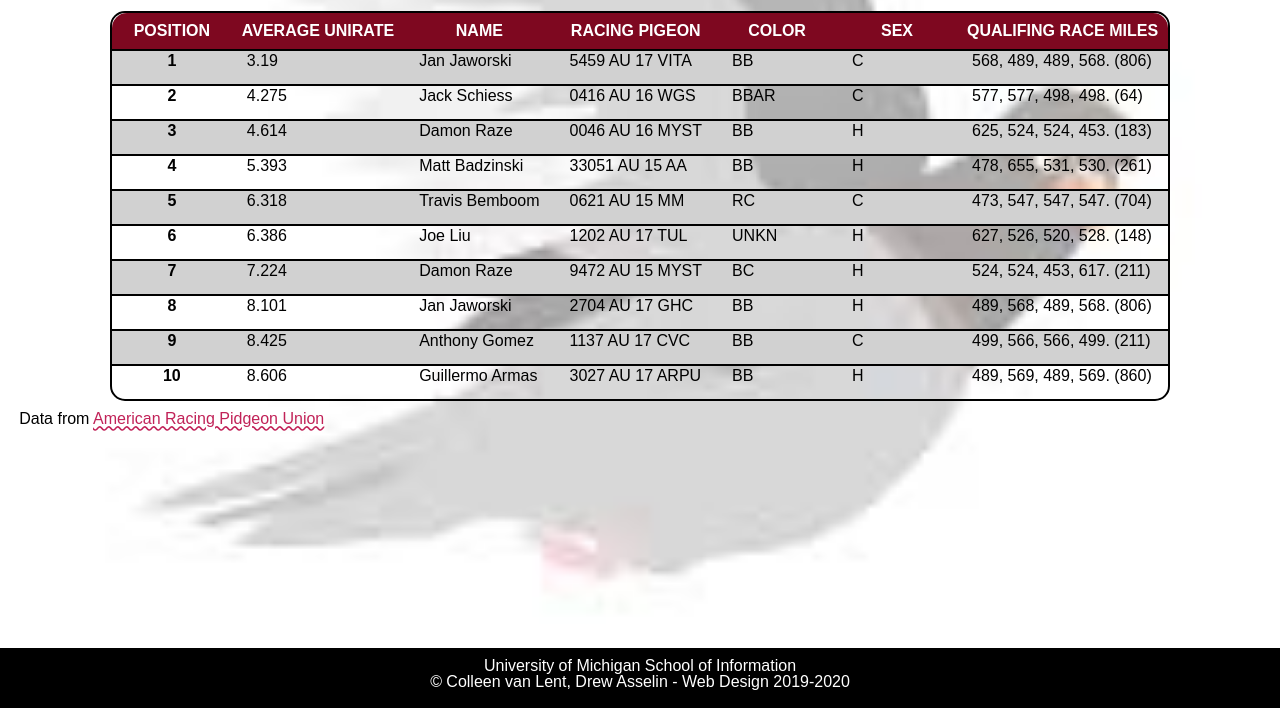
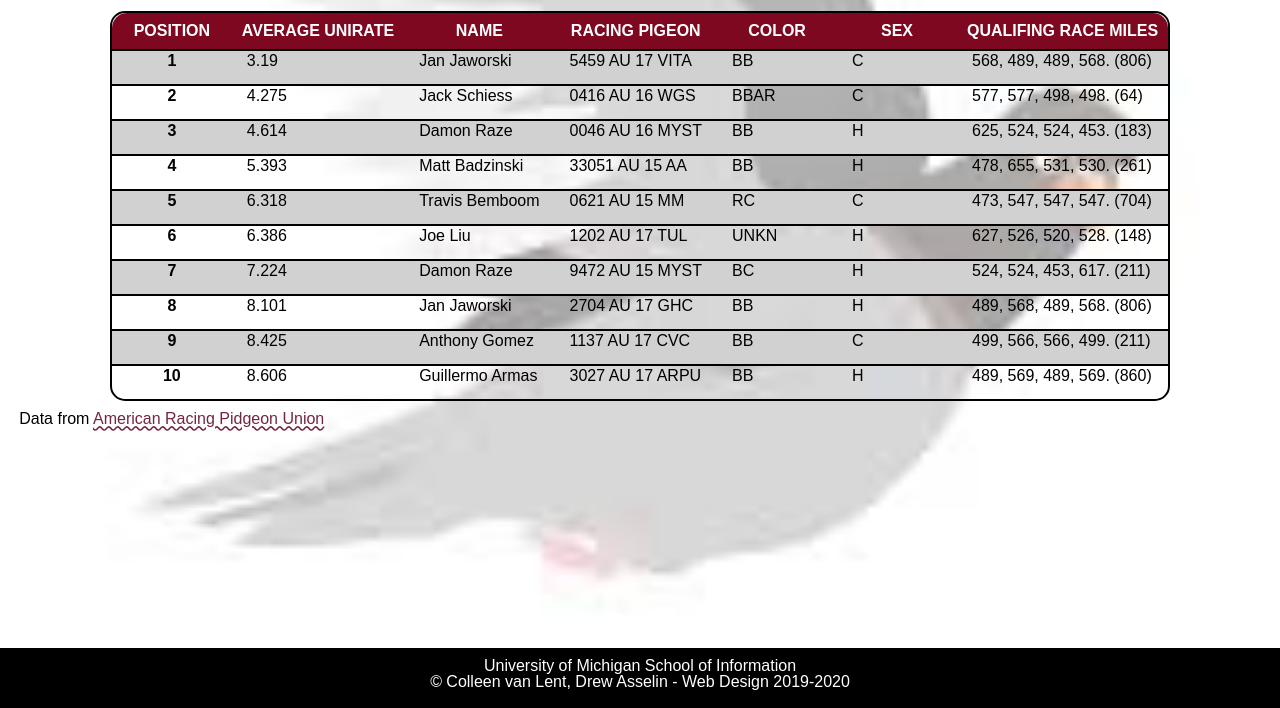
Before and after one commit to iamwrm/homework3, a plain HTML site: page index.html in a window 1280 px wide. Shown: the part 92-800 px from the top of the page. Drawn offline with Linux system fonts and the light colour scheme; a web font is replaced by a local one.

Commit message:
fix contrast

```diff
--- a/css/style.css
+++ b/css/style.css
@@ -45,7 +45,7 @@ p {
 }
 
 a {
-  color: #C12258;
+  color: rgb(116, 38, 64);
   text-decoration-line: underline;
   text-decoration-style: wavy;
 }
```
